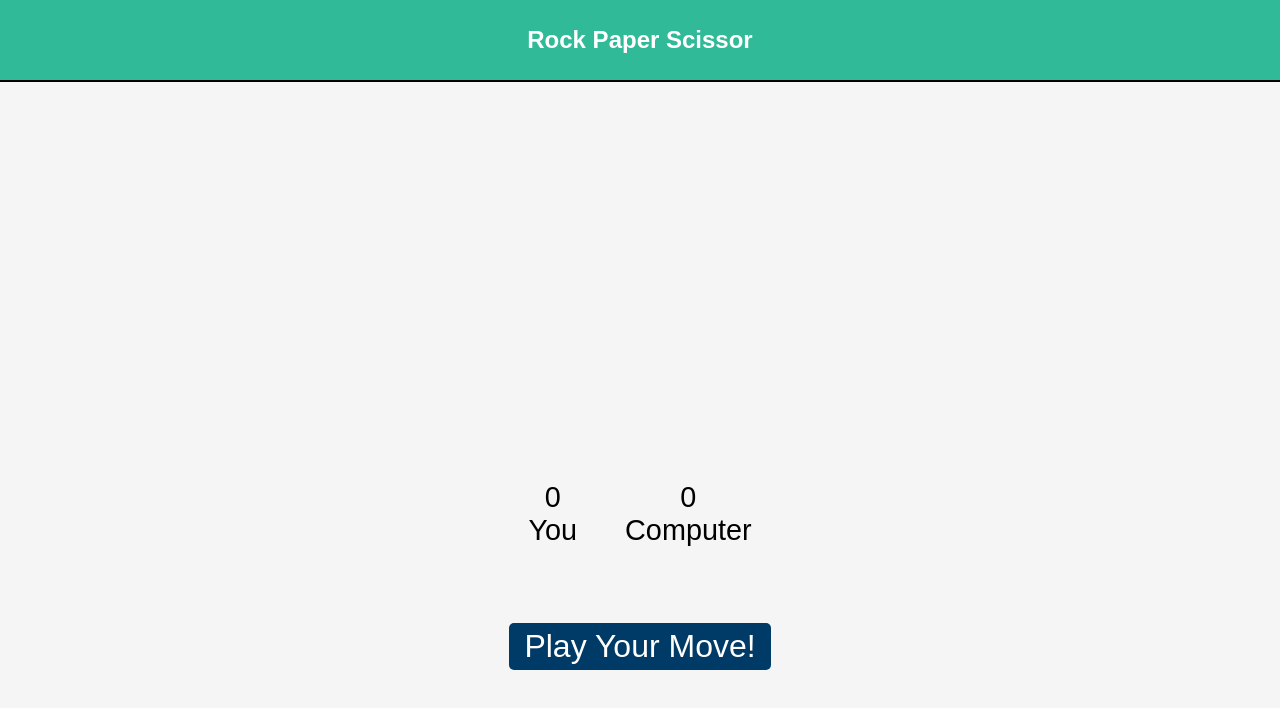
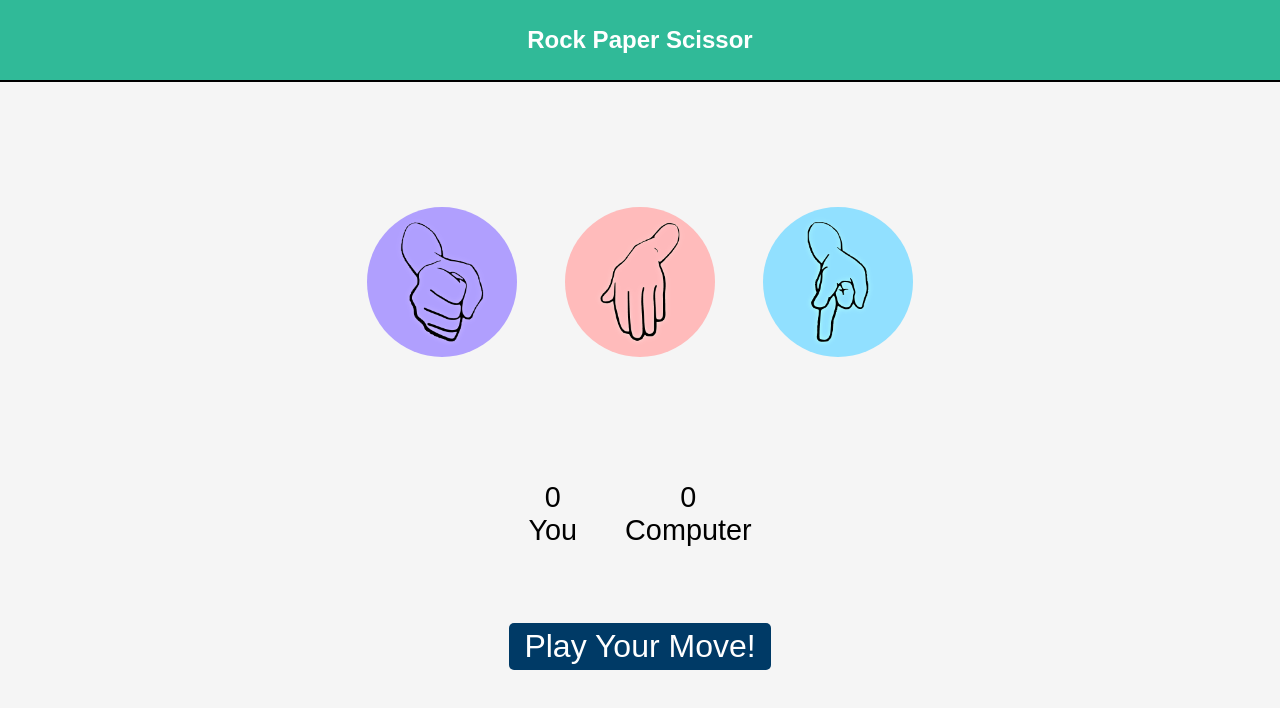
Before and after one commit to ScriptingWithSaad/Rock-Paper-Scissor-Game, a plain HTML site: page index.html in a window 1280 px wide. Drawn offline with Linux system fonts and the light colour scheme.

Commit message:
Update style.css

```diff
--- a/stylesheet/style.css
+++ b/stylesheet/style.css
@@ -59,15 +59,15 @@ body {
 }
 
 .rock {
-    background-image: url(../stylesheet/assets/images/rock.png);
+    background-image: url(../assets/images/rock.png);
 }
 
 .paper {
-    background-image: url(../stylesheet/assets/images/paper.png);
+    background-image: url(../assets/images/paper.png);
 }
 
 .scissor {
-    background-image: url(../stylesheet/assets/images/siscor.png);
+    background-image: url(../assets/images/siscor.png);
 }
 
 .rock:hover,
```
